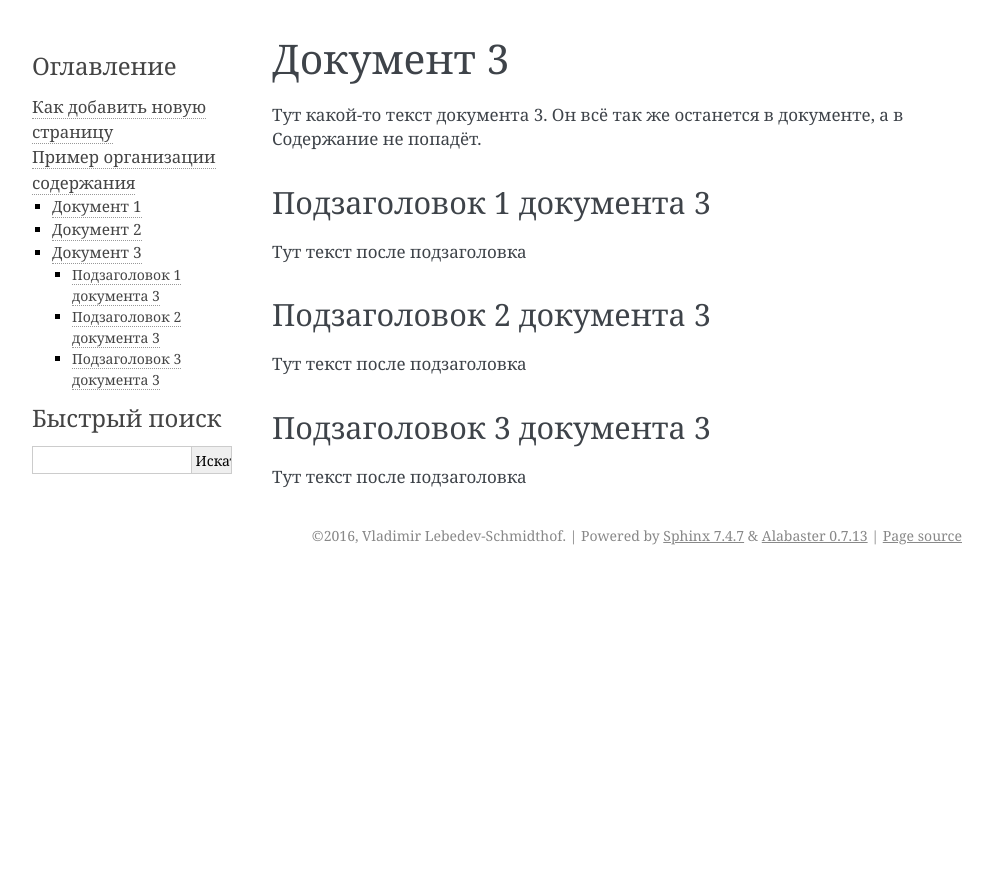
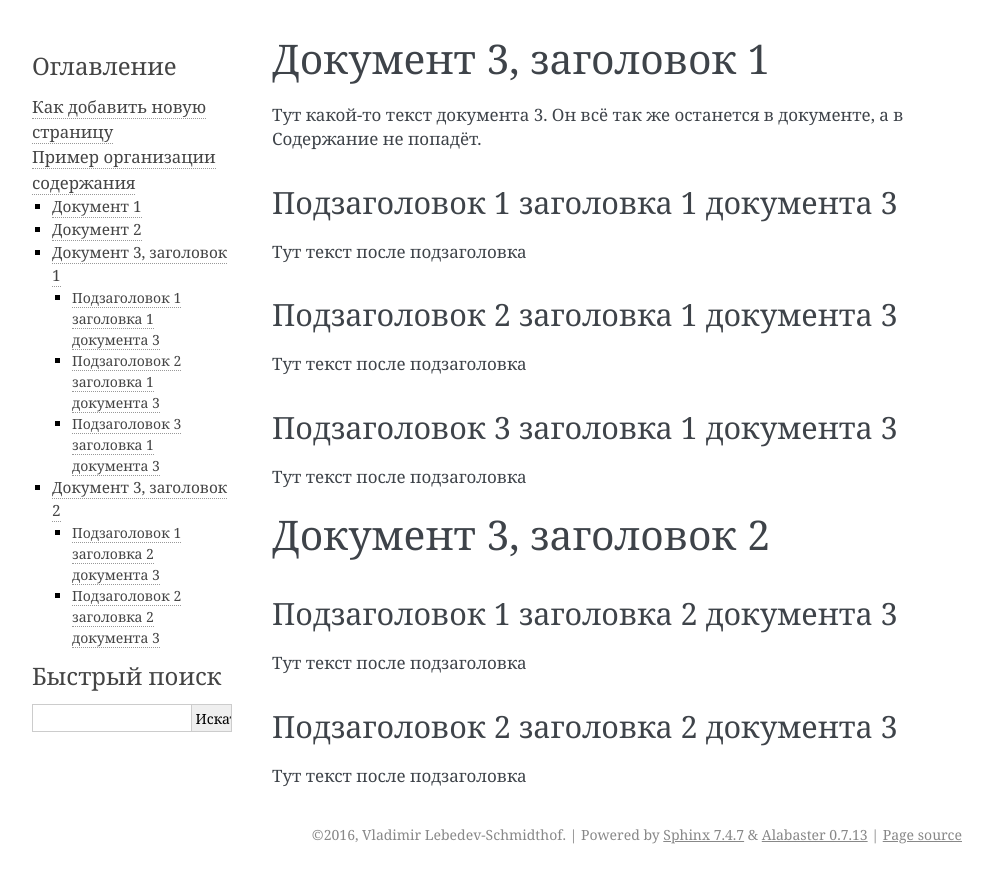
Before and after one commit to joinrpg/joinrpg-docs, a Sphinx documentation site: the page built from docs/sample/doc3.md, in a window 1280 px wide. Shown: the top 883 px of the page, without its empty margins (148-1141 px from the left). Built offline with Sphinx 7.4.7, drawn with Linux system fonts in a browser that asks for light colours.

Commit message:
adding more headers

```diff
--- a/docs/sample/doc3.md
+++ b/docs/sample/doc3.md
@@ -1,15 +1,25 @@
-# Документ 3
+# Документ 3, заголовок 1
 
 Тут какой-то текст документа 3. Он всё так же останется в документе, а в Содержание не попадёт.
 
-## Подзаголовок 1 документа 3
+## Подзаголовок 1 заголовка 1 документа 3
 
 Тут текст после подзаголовка
 
-## Подзаголовок 2 документа 3
+## Подзаголовок 2 заголовка 1 документа 3
 
 Тут текст после подзаголовка
 
-## Подзаголовок 3 документа 3
+## Подзаголовок 3 заголовка 1 документа 3
 
 Тут текст после подзаголовка
+
+# Документ 3, заголовок 2
+
+## Подзаголовок 1 заголовка 2 документа 3
+
+Тут текст после подзаголовка
+
+## Подзаголовок 2 заголовка 2 документа 3
+
+Тут текст после подзаголовка
```
Also changed, not shown: docs/howto-doc.md (+9 -5 lines).
